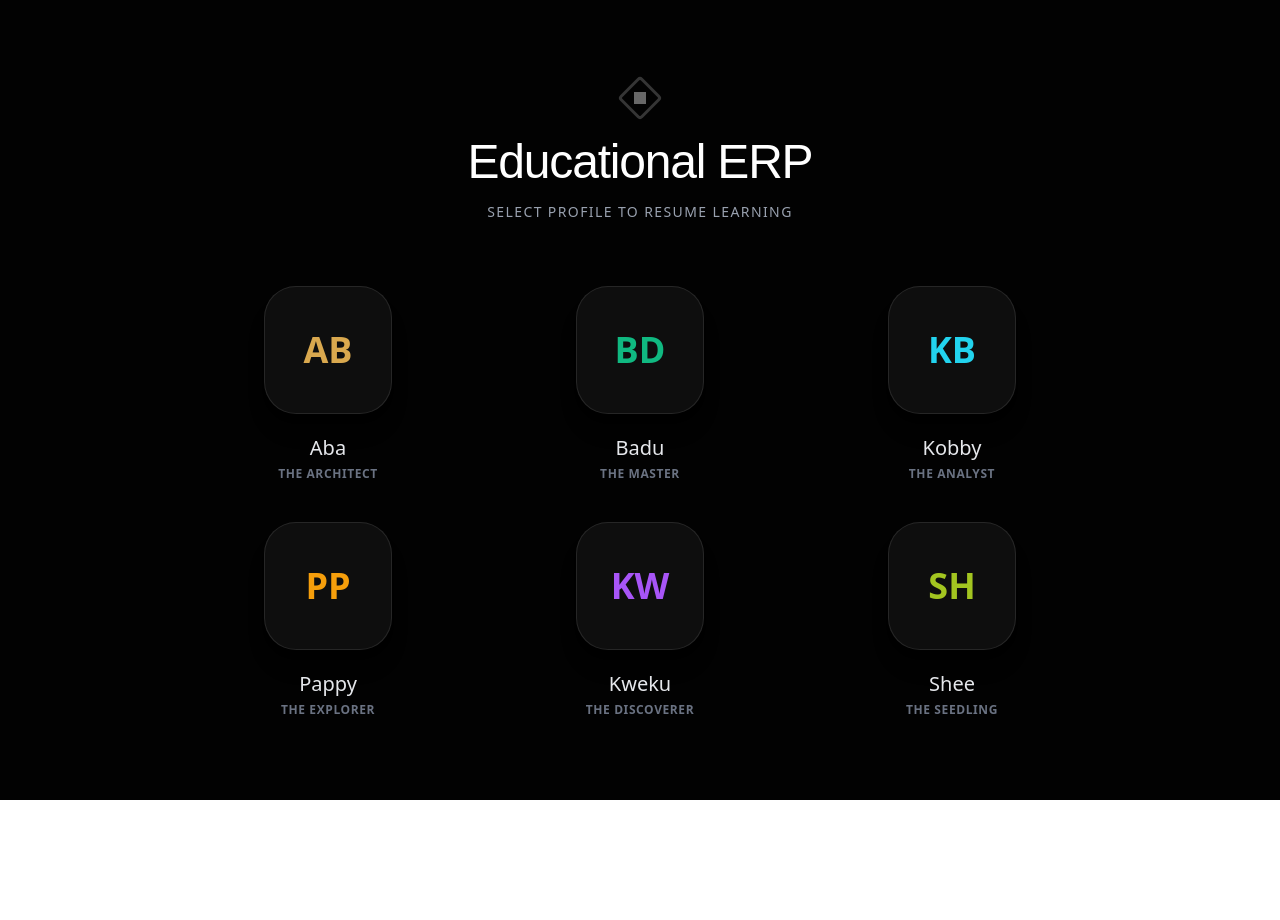
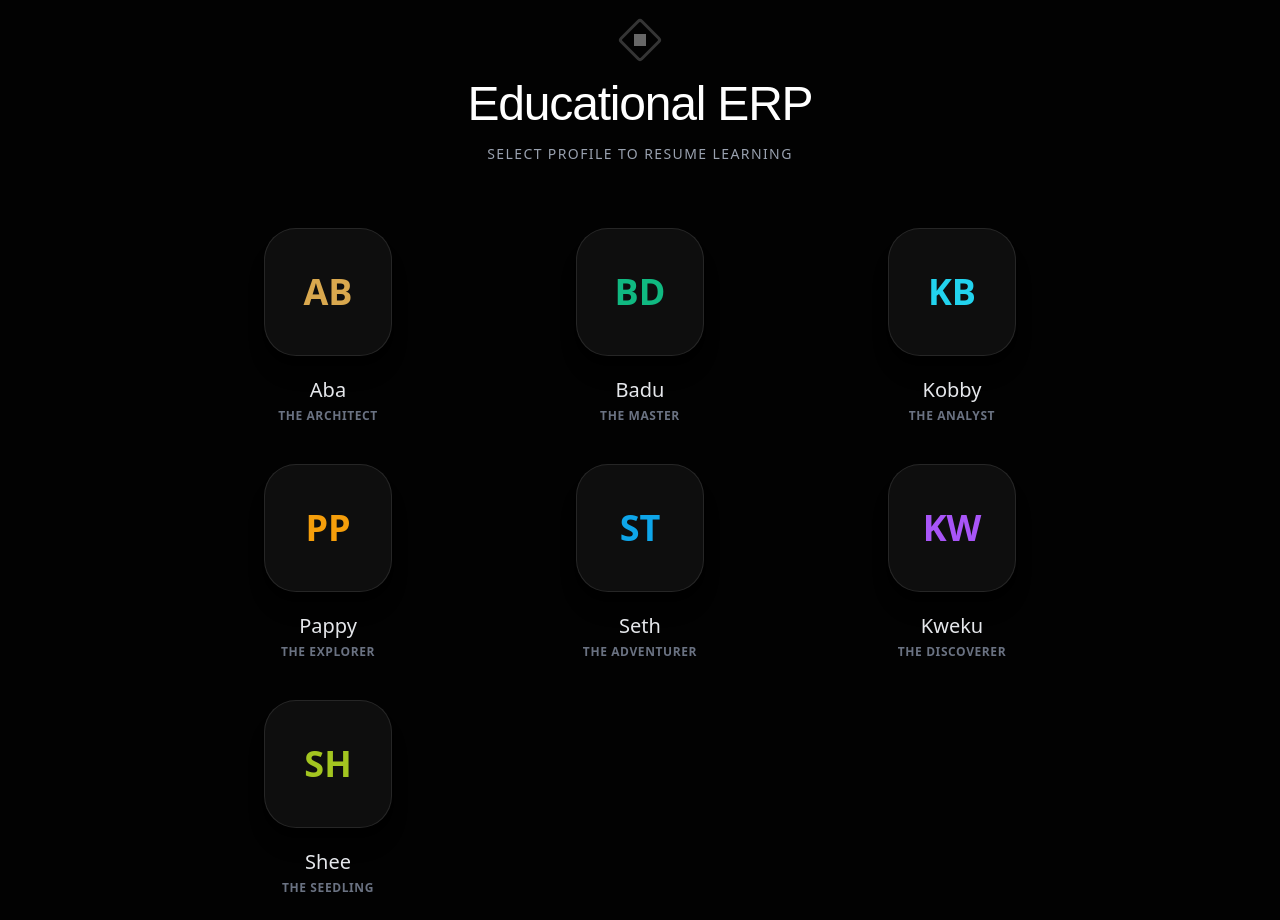
Before and after one commit to Adwoa-Acheampong/Family-Edu-System, a React (Vite) app: page / in a window 1280 px wide. Before the commit the page ends 800 px from the top, so only its background shows below. Built offline with nearby package versions, Linux system fonts and the light colour scheme.

Commit message:
Add Seth (age 6) — The Adventurer persona across data, types, dashboard, and docs

```diff
--- a/src/data.ts
+++ b/src/data.ts
@@ -50,6 +50,18 @@ export const USERS: User[] = [
     learningFocus: 'Basic math, science, reading',
   },
   {
+    id: 'seth',
+    name: 'Seth',
+    age: 6,
+    persona: 'The Adventurer',
+    theme: 'sky',
+    themeHex: '#0ea5e9',
+    avatarInitials: 'ST',
+    role: 'learner',
+    aiAssistantRole: 'Adventure Guide',
+    learningFocus: 'Early reading, counting, nature, simple games',
+  },
+  {
     id: 'kweku',
     name: 'Kweku',
     age: 5,
--- a/src/types.ts
+++ b/src/types.ts
@@ -1,4 +1,4 @@
-export type ThemeColor = 'gold' | 'emerald' | 'cyan' | 'amber' | 'purple' | 'lime';
+export type ThemeColor = 'gold' | 'emerald' | 'cyan' | 'amber' | 'purple' | 'lime' | 'sky';
 
 export interface User {
   id: string;
```
Also changed, not shown: 2 other files (tests, documents, lock files or other folders).
